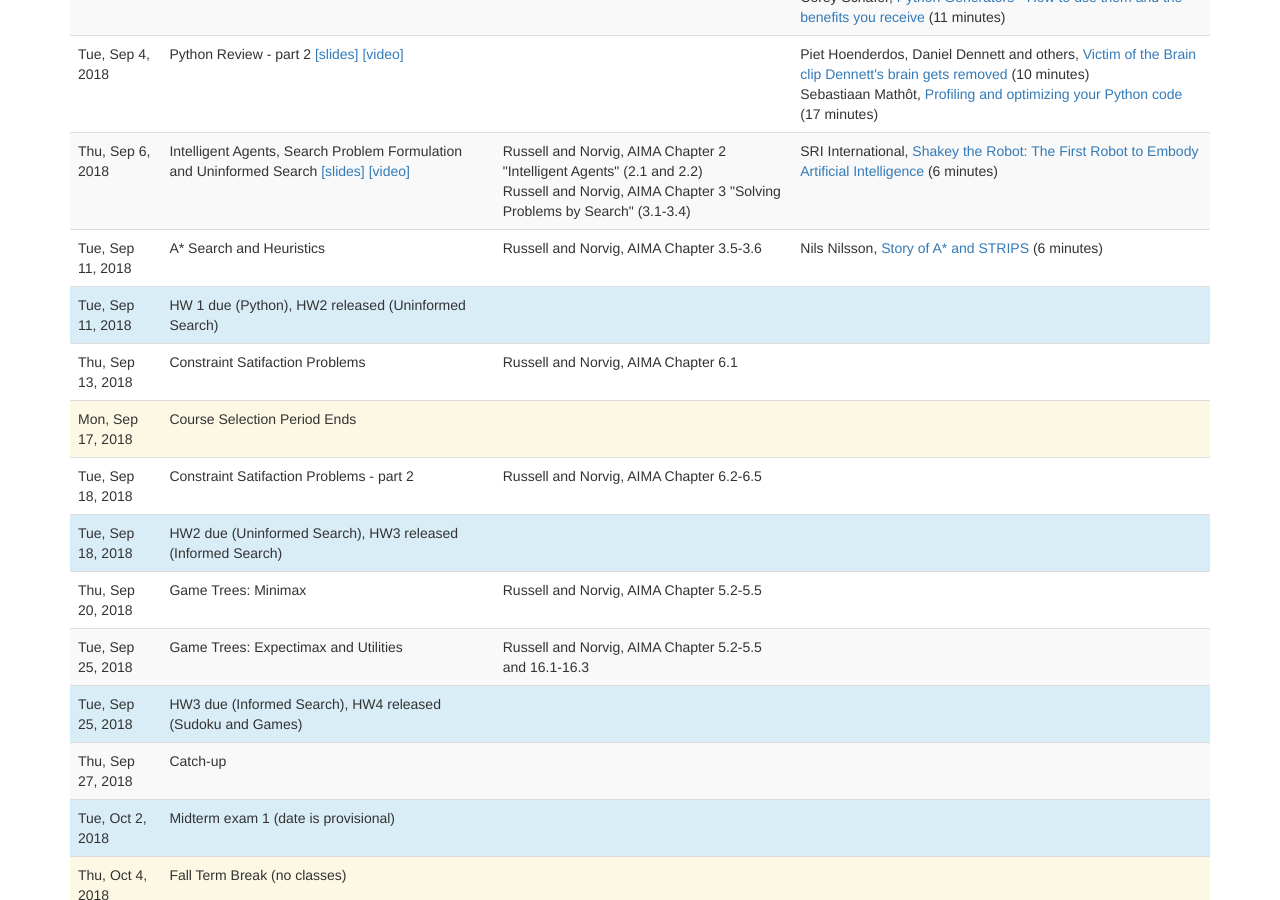
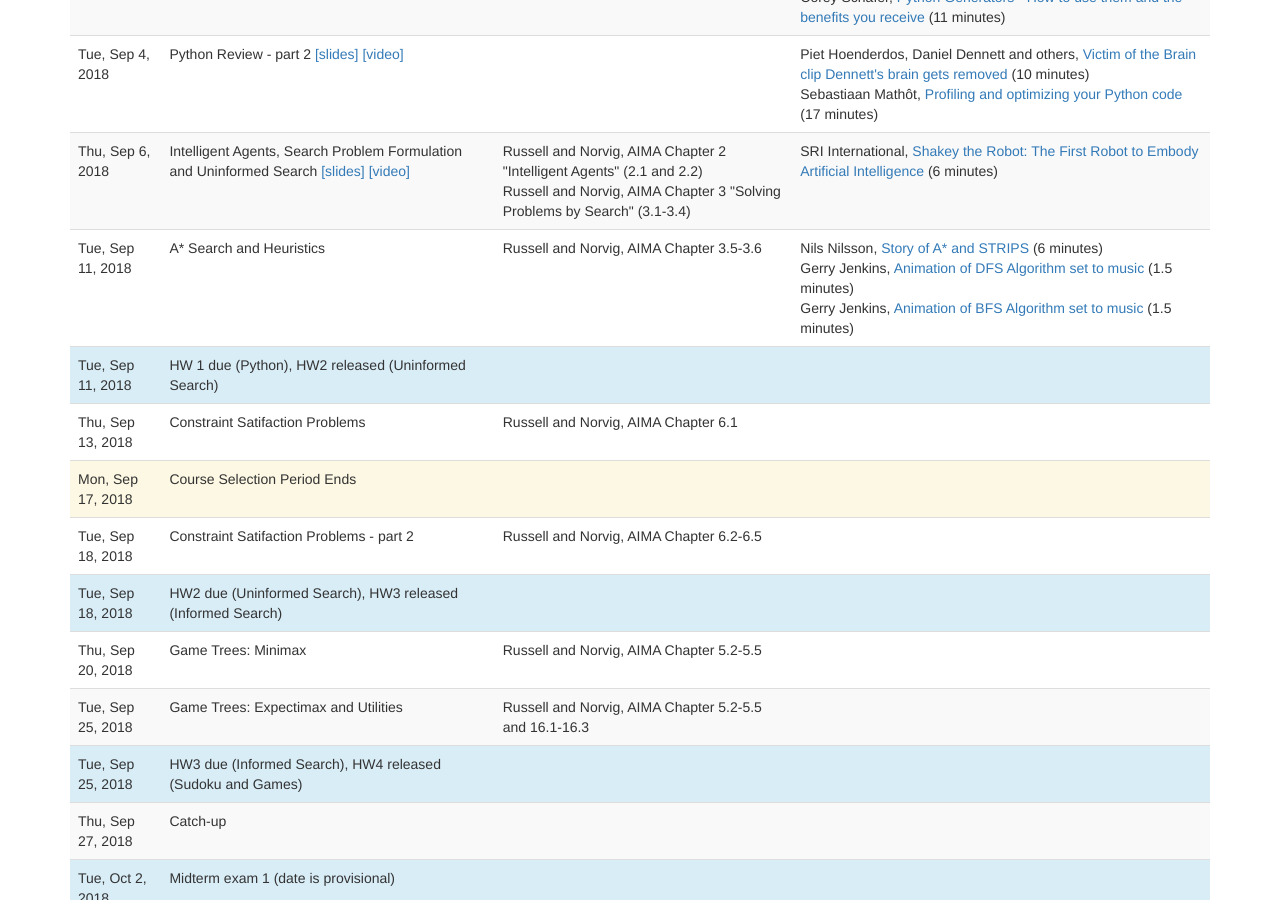
Before and after one commit to artificial-intelligence-class/artificial-intelligence-class.github.io, a Jekyll site: the page built from lectures.md, in a window 1280 px wide and 900 px high, scrolled down 506 px. Built offline with Jekyll 4.4.1, drawn with Linux system fonts in a browser that asks for light colours; nearby versions of some CDN libraries; a script that is not in the unit is left out.

Commit message:
Links to youtube animations of BSF and DFS

```diff
--- a/_data/lectures.yaml
+++ b/_data/lectures.yaml
@@ -103,6 +103,16 @@
       url: https://www.youtube.com/watch?v=mQ7M-zhiu7U
       title: Story of A* and STRIPS
       length: 6 minutes
+    -
+      authors: Gerry Jenkins
+      url: https://www.youtube.com/watch?v=NUgMa5coCoE
+      title: Animation of DFS Algorithm set to music
+      length: 1.5 minutes
+    -
+      authors: Gerry Jenkins
+      url: https://www.youtube.com/watch?v=x-VTfcmrLEQ
+      title: Animation of BFS Algorithm set to music
+      length: 1.5 minutes
 -
   date: 2018-09-11
   title:  HW 1 due (Python), HW2 released (Uninformed Search)
```
